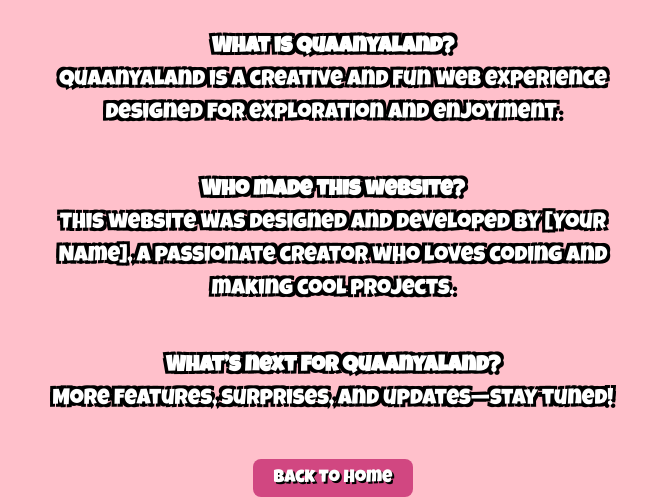
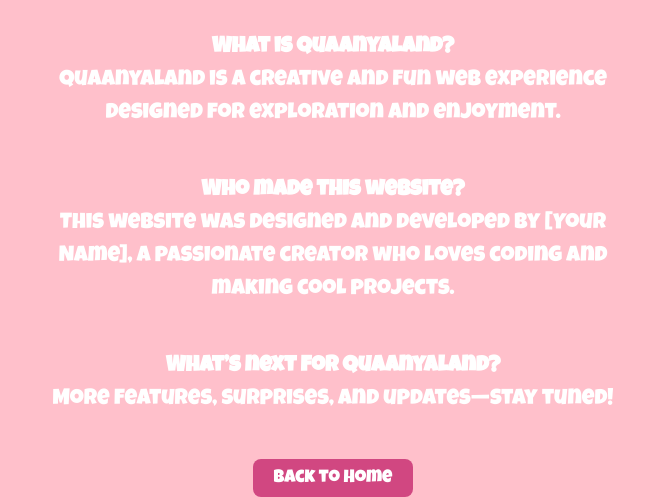
Before and after one commit to saanyay/quaanya.github.io, a plain HTML site: page about.html in a window 1280 px wide. Shown: the part 319-816 px from the top of the page, without its empty margins (307-972 px from the left). Drawn offline with Linux system fonts and the light colour scheme.

Commit message:
Update about.html

```diff
--- a/about.html
+++ b/about.html
@@ -18,9 +18,6 @@
             font-family: 'Luckiest Guy', cursive; /* Bubble-style font */
             text-align: center;
             color: white;
-        }
-        h1, h2, p {
-            text-shadow: 3px 3px 0px black, -3px -3px 0px black, 3px -3px 0px black, -3px 3px 0px black;
         }
         h1 {
             font-size: 48px;
@@ -47,7 +44,6 @@
             cursor: pointer;
             transition: background 0.3s;
             font-family: 'Luckiest Guy', cursive;
-            text-shadow: 2px 2px 0px black;
         }
         .button:hover {
             background-color: #B03A6B;
```
